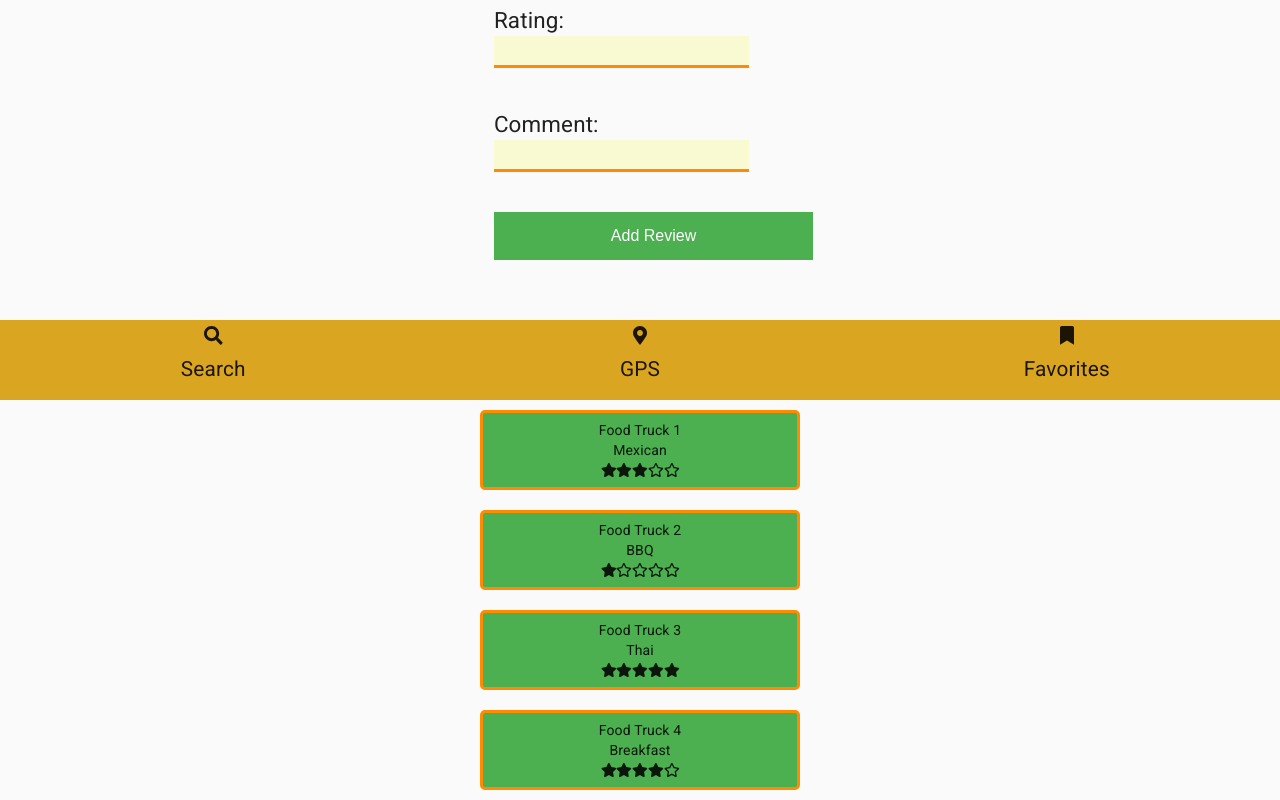
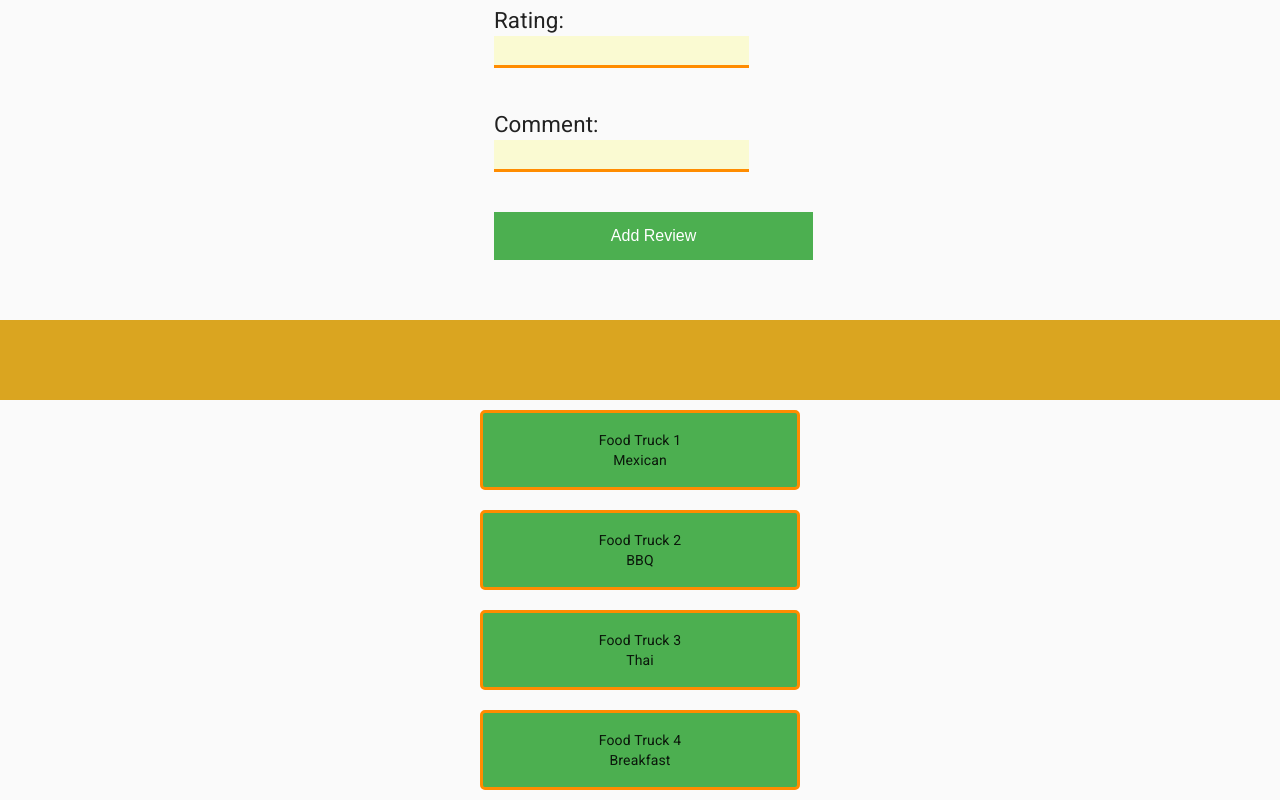
Before and after one commit to TT-WEBFT-43-Food-Truck-TrackR/Front-End, a React (Create React App) app: page / in a window 1280 px wide. Shown: the part 1585-2385 px from the top of the page. Built offline with nearby package versions, Linux system fonts and the light colour scheme.

Commit message:
fort awesome makes me cry

```diff
--- a/src/components/MainFooter/MainFooter.js
+++ b/src/components/MainFooter/MainFooter.js
@@ -1,14 +1,14 @@
 import React from 'react'
 import { NavLink } from "react-router-dom"
-import { FontAwesomeIcon as FAIcon } from "@fortawesome/react-fontawesome"
-import { faSearch, faMapMarkerAlt, faBookmark } from "@fortawesome/free-solid-svg-icons"
+// import { FontAwesomeIcon as FAIcon } from "@fortawesome/react-fontawesome"
+// import { faSearch, faMapMarkerAlt, faBookmark } from "@fortawesome/free-solid-svg-icons"
 
 import "./MainFooter.css"
 
 export default function MainFooter() {
   return (
     <div className="footer-container">
-      <div className="footer-button footer-button-left">
+      {/* <div className="footer-button footer-button-left">
         <FAIcon className="footer-icon" icon={ faSearch } size="lg" />
         <div className="footer-text">Search</div>
       </div>
@@ -19,7 +19,7 @@ export default function MainFooter() {
       <div className="footer-button footer-button-right">
         <FAIcon className="footer-icon" icon={ faBookmark } size="lg" />
         <div className="footer-text">Favorites</div>
-      </div>
+      </div> */}
     </div>
   )
 }
--- a/src/components/Rating/Rating.js
+++ b/src/components/Rating/Rating.js
@@ -3,8 +3,8 @@ import styled from "styled-components"
 
 import "./Rating.css"
 
-import { FontAwesomeIcon as FAIcon } from "@fortawesome/react-fontawesome"
-import { faStar as faStarSol } from "@fortawesome/free-solid-svg-icons"
+// import { FontAwesomeIcon as FAIcon } from "@fortawesome/react-fontawesome"
+// import { faStar as faStarSol } from "@fortawesome/free-solid-svg-icons"
 import { faStar as faStarReg } from "@fortawesome/free-regular-svg-icons"
 
 export default function Rating({ truck }) {
@@ -24,16 +24,16 @@ export default function Rating({ truck }) {
       <div className="rating-truck-name">{ name }</div>
       <div className="rating-truck-category">{ category }</div>
       <div className="rating-stars">
-        { stars.map((_, idx) => {
+        {/* { stars.map((_, idx) => {
           return (
-            <FAIcon key={ `${id}-star${idx}` } icon={ faStarSol } />
+            <FAIcon key={ `${id}-star${idx}` } icon={ faStarReg } />
           )
         })}
         { nulls.map((_, idx) => {
           return (
             <FAIcon key={ `${id}-null${idx}` } icon={ faStarReg } />
           )
-        })}
+        })} */}
       </div>
     </div>
   )
--- a/src/components/Search/Search.js
+++ b/src/components/Search/Search.js
@@ -1,4 +1,4 @@
-import { faUserInjured } from '@fortawesome/free-solid-svg-icons'
+// import { faUserInjured } from '@fortawesome/free-solid-svg-icons'
 import React, { useState, useRef } from 'react'
 import SearchResultCard from '../SearchResultCard/SearchResultCard'
 import { v4 as uuid } from "uuid"
```
